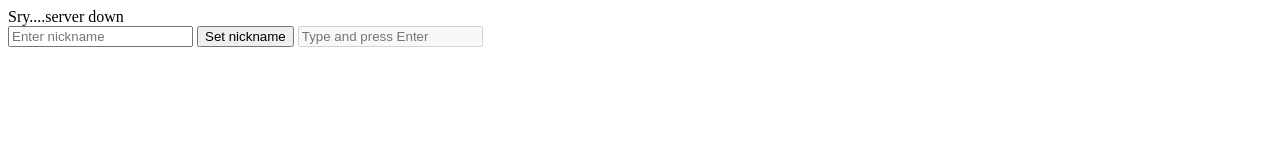
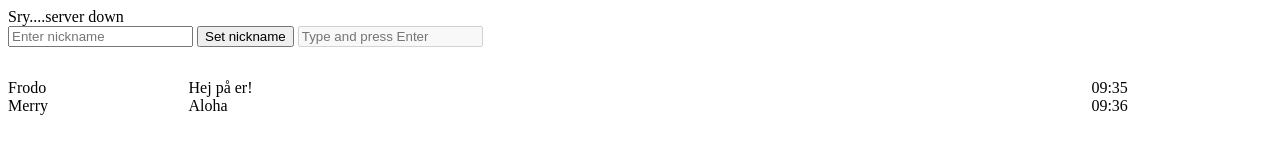
Before and after one commit to andsju/WUDWebSocketLab, a website: page public/index.html in a window 1280 px wide. Drawn offline with Linux system fonts and the light colour scheme.

Commit message:
template

```diff
--- a/public/index.html
+++ b/public/index.html
@@ -6,6 +6,25 @@
     <meta http-equiv="X-UA-Compatible" content="IE=edge">
     <meta name="viewport" content="width=device-width, initial-scale=1.0">
     <title>Websocket</title>
+
+    <style>
+
+        ul {
+            margin: 2rem 0;
+            padding: 0;
+            list-style: none;
+        }
+
+        li {
+            display: grid;
+            /* child elements */
+            grid-template-columns: 1fr 5fr 1fr;
+        }
+        li p {
+            margin: 0
+        }
+
+    </style>
 </head>
 
 <body>
@@ -18,6 +37,26 @@
 
     <!-- input chat -->
     <input type="text" id="inputText" placeholder="Type and press Enter" disabled>
+
+
+
+    <!-- DOM - chat -->
+
+    <ul>
+        <li><span>Frodo</span><p>Hej på er!</p><time datetime="2022-09-28T09:35:00">09:35</time></li>
+        <li><span>Merry</span><p>Aloha</p><time datetime="2022-09-28T09:36:00">09:36</time></li>
+    </ul>
+
+    <!-- use template to set html structure for a message -->
+    <template id="message">
+
+        <li>
+            <span></span>
+            <p></p>
+            <time datetime=""></time>
+        </li>
+
+    </template>
 
 
     <script>
```
